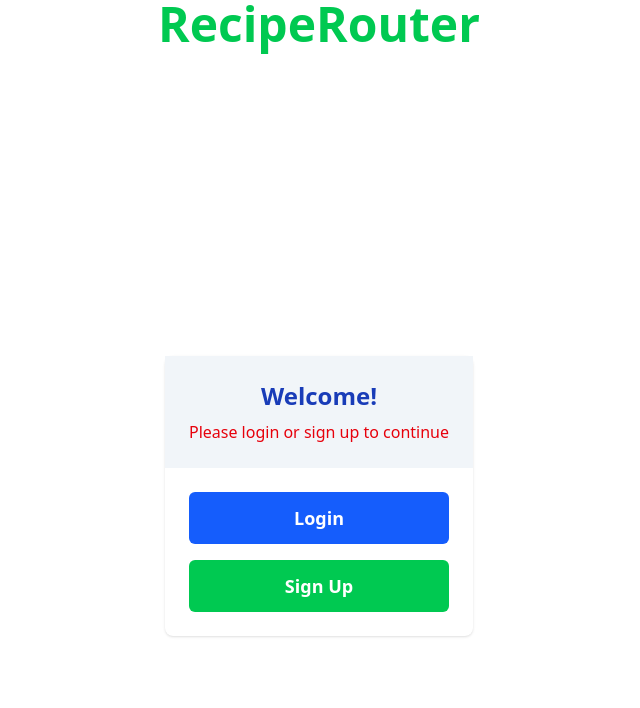
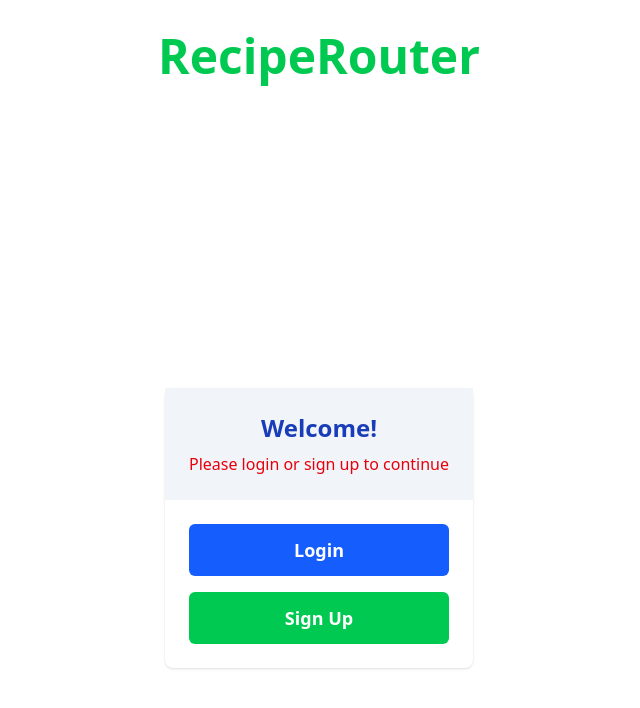
Before and after one commit to pwest1/recipe-meal-planner, a React (Vite) app in the folder frontend/: page / in a window 1280 px wide. Shown: the top 708 px of the page, without its empty margins (321-961 px from the left). Built offline with nearby package versions, Linux system fonts and the light colour scheme; no server answers.

Commit message:
Updated Header

```diff
--- a/frontend/src/App.tsx
+++ b/frontend/src/App.tsx
@@ -14,7 +14,7 @@ function App() {
 
 
         <main className="animate-fade-in">
-           <header className="text-center mb-8 lg:mb-12">
+           <header className="text-center mb-8 lg:mb-12 pt-8 ">
           <h1 className="text-4xl lg:text-5xl font-bold mb-4 text-green-500 gradient-text text-balance">
             RecipeRouter
           </h1>
```
